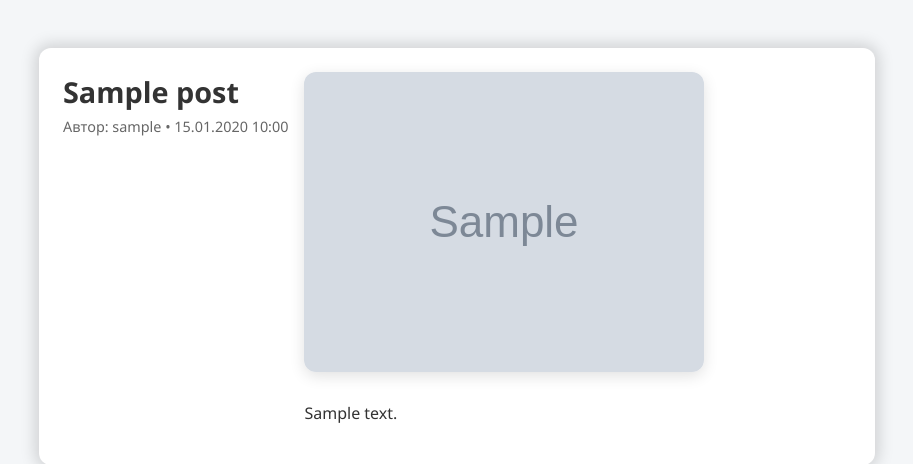
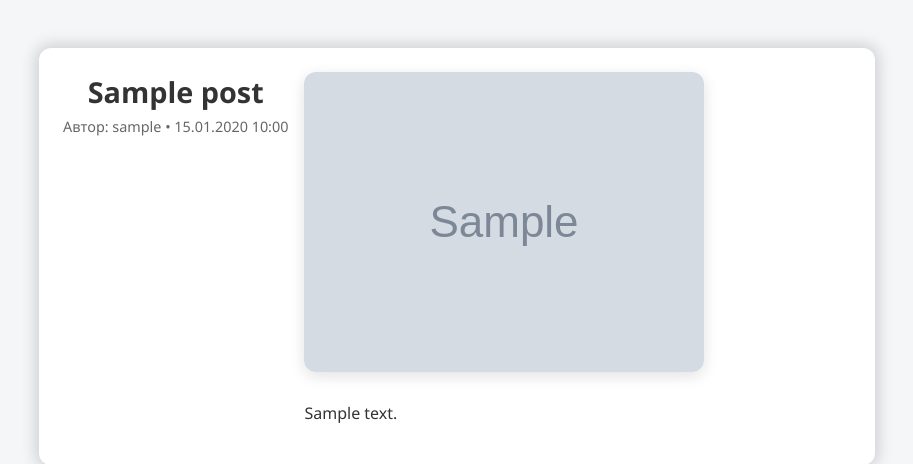
Before and after one commit to BrootBin/Forum, a Django app: page /post/1/ in a window 1280 px wide. Shown: the part 75-539 px from the top of the page, without its empty margins (183-1096 px from the left). Run offline with Django 5.2, Linux system fonts and the light colour scheme; tables that the repository leaves empty hold one stand-in row (values such as "Sample post"); grey boxes marked "Sample" are stand-in pictures; style sheets or scripts are compiled from the project's sources; some libraries are stand-ins or nearby versions.

Commit message:
змінив стилі post-detail

```diff
--- a/forum/static/scss/components/_posts-detail.scss
+++ b/forum/static/scss/components/_posts-detail.scss
@@ -117,3 +117,12 @@
 	width: 10px;
 	height: 10px;
 }
+.post-title-centered {
+    text-align: center;
+    font-size: 2rem;
+    margin-bottom: 1rem;
+}
+
+.post-content-text {
+    margin-top: 1rem;
+}
--- a/forum/templates/forum/post_detail.html
+++ b/forum/templates/forum/post_detail.html
@@ -8,7 +8,7 @@
     <!-- Блок поста -->
     <div class="post-card post-detail-box full-width-header">
         <div class="post-header">
-            <h2>{{ post.title }}</h2>
+            <h2 class="post-title-centered">{{ post.title }}</h2>
             <p class="meta">Автор: {{ post.author.username }} • {{ post.created_at|date:"d.m.Y H:i" }}</p>
     </div>
             <div class="post-body">
@@ -17,9 +17,12 @@
                         <img src="{{ post.image.url }}" alt="Зображення поста">
                  </div>
                 {% endif %}
+                <div class="post-content-text">
                     <p>{{ post.content|linebreaks }}</p>
                 </div>
             </div>
+        </div>
+
 
     <!-- Блок коментарів + форма -->
     <div class="comments-section full-width-header">
```
Lines whose indentation alone changed are shown as unchanged.
